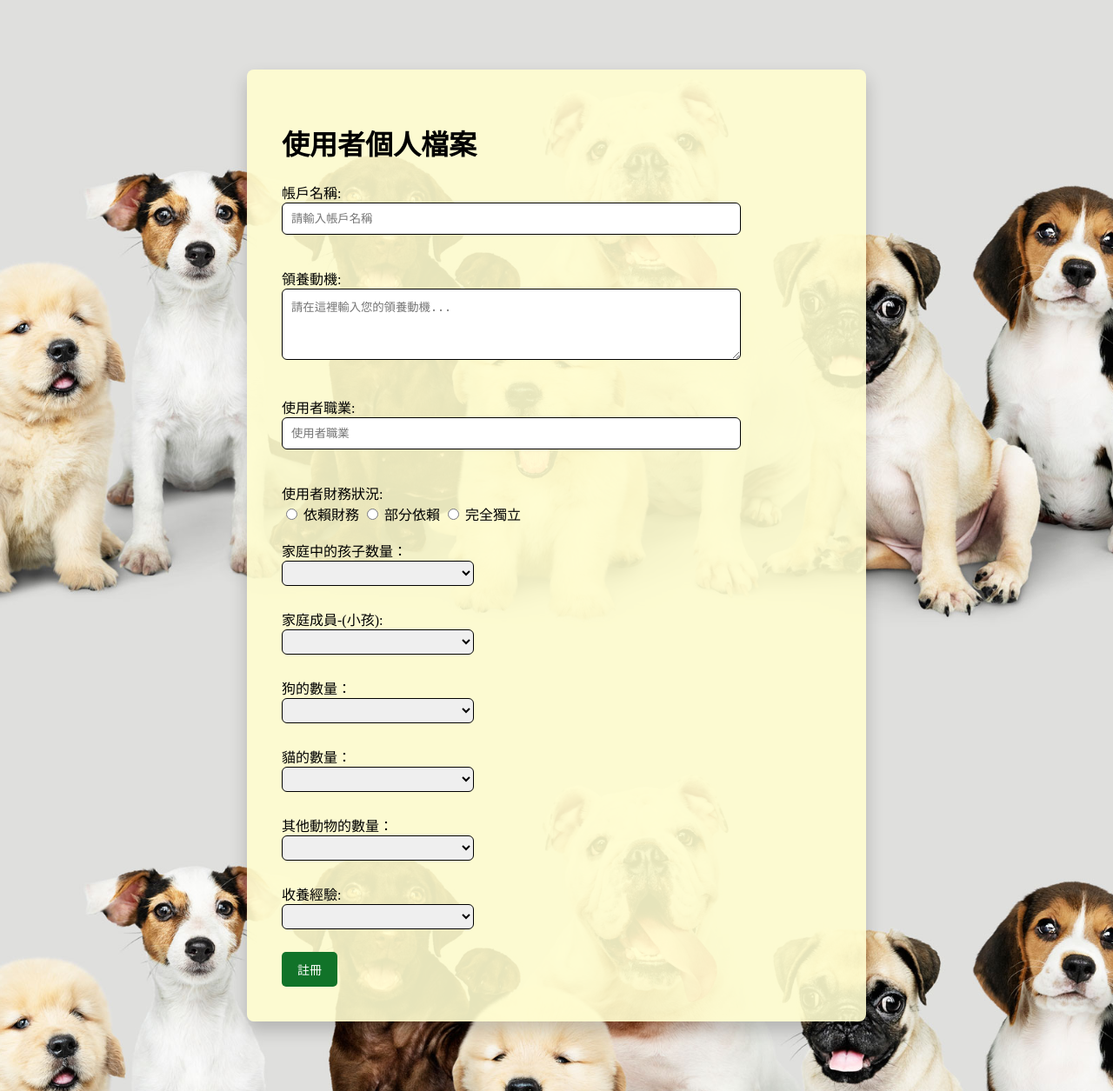
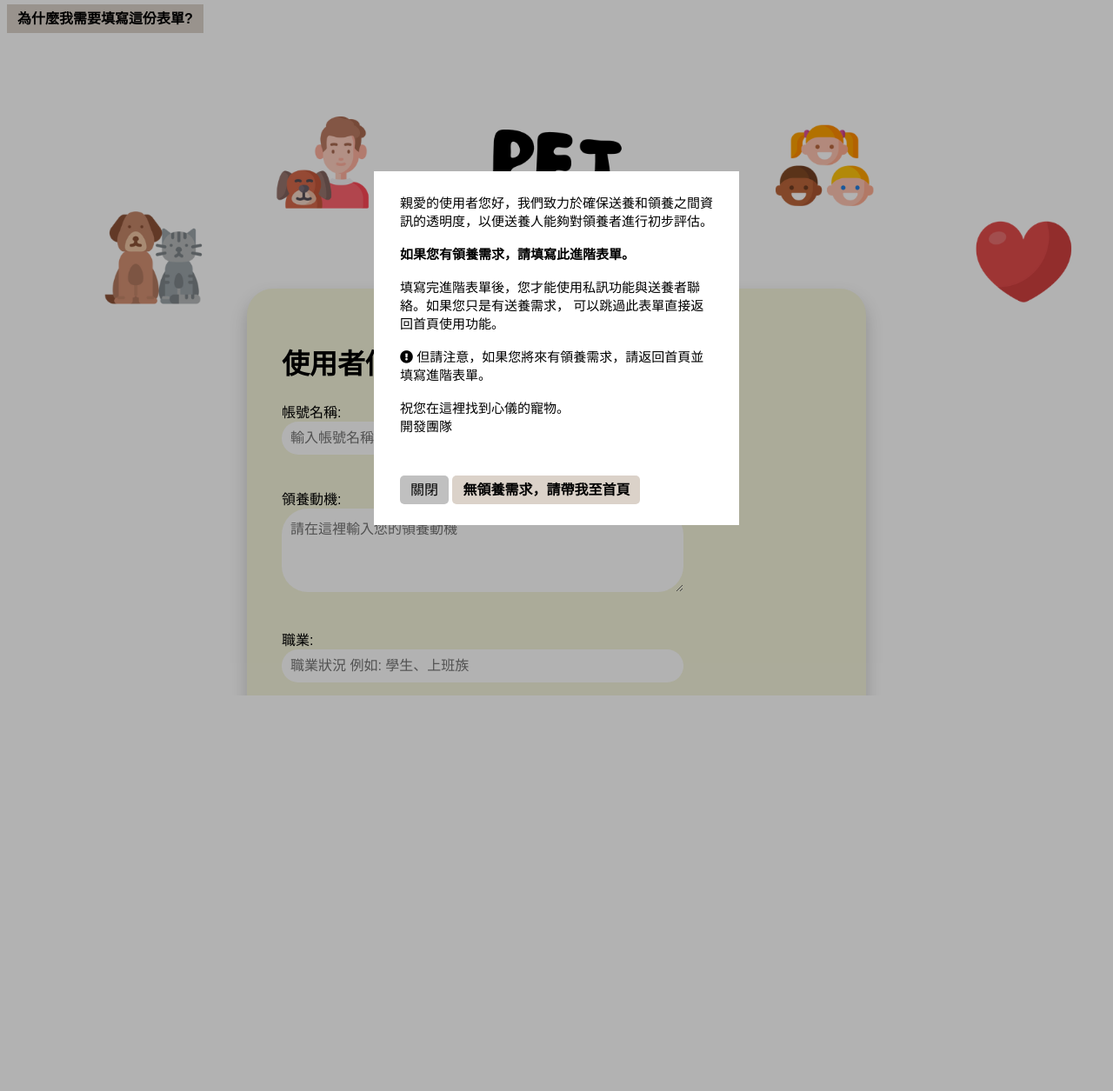
Before and after one commit to liuuu04/SA, a PHP site: page /profile.php in a window 1280 px wide. Shown: the whole page at 87% size. After the commit the page ends 800 px from the top, so only its background shows below. Run offline with PHP 8.4, Linux system fonts and the light colour scheme.

Commit message:
profile.php 可以用但有小需要修正的地方

```diff
--- a/profile.php
+++ b/profile.php
@@ -4,7 +4,8 @@
     <meta charset="UTF-8">
     <meta name="viewport" content="width=device-width, initial-scale=1.0">
     <title>Profile</title>
-    <link rel="stylesheet" href="stylesignup.css" />
+    <link rel="stylesheet" href="css/stylesignup.css" />
+    <link rel="stylesheet" href="https://cdnjs.cloudflare.com/ajax/libs/font-awesome/5.15.4/css/all.min.css">
 </head>
 <body>
 <?php
@@ -36,8 +37,8 @@
 
     if ($result1) {
         echo "<div class='form'>
-        <h3>You are registered successfully.</h3>
-        <br/>Click here to start <a href='index.php'>Login</a></div>";
+        <h3>填寫成功</h3>
+        <br/>點擊前往 <a href='login.php'>登入</a></div>";
     } else {
         echo "Error: " . mysqli_error($conn); // Display error message if query fails
     }
@@ -47,46 +48,60 @@
 
 
 ?>
+<label class="btn3" for="modal-flag">為什麼我需要填寫這份表單?</label>
 
+    <input id="modal-flag" type="checkbox" />
+    <div class="my-modal-container">
+        <div class="my-modal">
+           <p> 親愛的使用者您好，我們致力於確保送養和領養之間資訊的透明度，以便送養人能夠對領養者進行初步評估。<br><br>
+           <span>如果您有領養需求，請填寫此進階表單。</span><br><br>填寫完進階表單後，您才能使用私訊功能與送養者聯絡。如果您只是有送養需求，
+            可以跳過此表單直接返回首頁使用功能。<br><br><i class="fas fa-exclamation-circle text-danger mr-2"></i> 但請注意，如果您將來有領養需求，請返回首頁並填寫進階表單。
+            <br><br>祝您在這裡找到心儀的寵物。
+            <br>開發團隊</p>
+            <label class="btn" for="modal-flag">關閉</label>
+            <a href="index.php" style="color: #000;text-decoration: none;"><label class="btn2">無領養需求，請帶我至首頁</label></a>
+        </div>
+    </div>
 <div id="form">
 <h1 id="heading">使用者個人檔案</h1>
-<form name="form" action="" method="post">
+<form name="form" action="" method="post" accept-charset="UTF-8">
 
-<label>帳戶名稱:</label><br>
-<input type="text" name="identify" placeholder="請輸入帳戶名稱" required/><br><br>
+<label>帳號名稱:</label><br>
+<input type="text" name="identify" placeholder="輸入帳號名稱"  required/><br><br>
 
 <label for="message">領養動機:</label><br>
-<textarea type= "message" id="message" name="motivation" rows="4" cols="50"placeholder="請在這裡輸入您的領養動機..." required>
+<textarea type= "message" id="message" name="motivation" rows="4" cols="50"placeholder="請在這裡輸入您的領養動機" required>
 </textarea><br><br>
 
-<label>使用者職業:</label><br>
-<input type="text" name="job" placeholder="使用者職業" required/><br><br>
+<label>職業:</label><br>
+<input type="text" name="job" placeholder="職業狀況 例如: 學生、上班族" required/><br><br>
 
 
-<label>使用者財務狀況:</label><br>
-<input type="radio" id="dependent" name="economic" value="dependent" required>
-<label for="dependent">依賴財務</label>
-<input type="radio" id="half dependent" name="economic" value="half dependent" required>
-<label for="half dependent">部分依賴</label>
-<input type="radio" id="fully independent" name="economic" value="fully independent" required>
-<label for="fully independent">完全獨立</label><br><br>
+<label>財務狀況: 月收入狀況約</label><br>
+<select  id="family_kid" name="economic">
+    <option value="0"></option>
+    <option value="1">0~一萬元區間</option>
+    <option value="2">一萬~三萬區間</option>
+    <option value="3">三萬~五萬(含)</option>
+    <option value="4">五萬元以上</option>
+    </select> <br> <br>
 
 
 
 
-<label for="family_kid">家庭中的孩子数量：</label><br>
+<label for="family_kid">家庭成員-(小孩):</label><br>
   <select  id="family_kid" name="family_kid">
-    <option value="0"></option>
+    <option value="0">0 位</option>
     <option value="1">1 位</option>
     <option value="2">2 位</option>
     <option value="3">3 位</option>
     <option value="4">4 位</option>
-    <option value="5">5次或更多</option>
+    <option value="5">5位或更多</option>
     </select> <br> <br>
 
-  <label for="family_roomate">家庭成員-(小孩): </label><br>
+  <label for="family_roomate">家庭成員-(同住者): </label><br>
   <select id="family_roomate" name="family_roomate">
-  <option value="0"></option>
+    <option value="0">0 位</option>
     <option value="1">1 位</option>
     <option value="2">2 位</option>
     <option value="3">3 位</option>
@@ -94,48 +109,242 @@
     <option value="5">5次或更多</option>
   </select> <br><br>
 
-  <label for="family_dog">狗的數量： </label><br>
+  <label for="family_dog">寵物狗的數量： </label><br>
   <select id="family_dog" name="family_dog">
-  <option value="0"></option>
+  <option value="0">0 隻</option>
     <option value="1">1 隻</option>
     <option value="2">2 隻</option>
     <option value="3">3 隻</option>
     <option value="4">4 隻</option>
-    <option value="5">5次或更多</option>
+    <option value="5">5隻或更多</option>
   </select> <br><br>
 
-  <label for="family_cat">貓的數量：</label><br>
+  <label for="family_cat">寵物貓的數量：</label><br>
   <select id="family_cat" name="family_cat">
-  <option value="0"></option>
+  <option value="0">0 隻</option>
     <option value="1">1 隻</option>
     <option value="2">2 隻</option>
     <option value="3">3 隻</option>
     <option value="4">4 隻</option>
-    <option value="5">5次或更多</option>
+    <option value="5">5隻或更多</option>
   </select> <br><br>
 
-  <label for="family_other">其他動物的數量： </label><br>
+  <label for="family_other">其他寵物的數量： </label><br>
   <select id="family_other" name="family_other">
-    <option value="0"></option>
+    <option value="0">0 隻</option>
     <option value="1">1 隻</option>
     <option value="2">2 隻</option>
     <option value="3">3 隻</option>
     <option value="4">4 隻</option>
-    <option value="5">5次或更多</option>
+    <option value="5">5隻或更多</option>
   </select> <br><br>
 
-  <label for="experience">收養經驗: </label><br>
+  <label for="experience">領養經驗: </label><br>
   <select id="experience" name="experience">
-    <option value="0"></option>
+    <option value="0">0 次</option>
     <option value="1">1次 </option>
     <option value="2">2次</option>
     <option value="3">3次或更多</option>
   </select> <br><br>
 
-  <input type="submit" id="btn" name="submit" value="註冊" />
+  <input type="submit" id="btn" name="submit" value="提交" />
 
 </form>
 
+<style>
+
+body {
+    background: url("images/bgpet.png") no-repeat -30px -60px fixed;
+      background-size: cover;
+      font-family: "cursive", sans-serif;
+
+    }
+
+  #form {
+    background-color: #f5f5dc;
+    width: 50%; /* Adjusted width */
+    border-radius: 30px;
+    margin: 80px auto;
+    padding: 40px;
+    box-shadow: 0 10px 20px rgba(0, 0, 0, 0.2);
+    margin-top: 300px;
+
+  }
+
+  #btn {
+    color: #000;
+    background-color: #DBD2C9;
+    padding: 10px 18px;
+    font-size: 14px;
+    border-radius: 5px;
+    border: none;
+    cursor: pointer;
+    transition: background-color 0.3s ease;
+    font-weight: 800;
+  }
+
+  #btn:hover {
+    color: #fff;
+    background-color: #b8a692; /* Darken the background on hover */
+  }
+
+  .pet-photo {
+    display: flex;
+    justify-content: space-around; /* Arrange pet photos evenly */
+    margin-bottom: 30px; /* Add some space between the pet photos */
+  }
+
+  .pet-photo img {
+    border-radius: 50%; /* Make the pet photos circular */
+    border: 4px solid #fff; /* Add a white border around the pet photos */
+    box-shadow: 0 5px 10px rgba(0, 0, 0, 0.1); /* Soft shadow */
+    transition: transform 0.3s ease; /* Smooth transition */
+  }
+
+  .pet-photo img:hover {
+    transform: scale(1.1); /* Zoom in on hover */
+  }
+  .h1{
+    font-size: 25px;
+    font-family: "cursive", sans-serif;
+  }
+
+  #form input[type="text"],
+  #form textarea{
+    width: 70%;
+    padding: 10px;
+    margin-bottom: 20px;
+    border-radius: 30px;
+    border: none;
+    font-size: 16px;
+  }
+
+  #form input[type="text"],
+  #form textarea:focus{
+    outline: none;
+    border: none;
+    font-size: 16px;
+  }
+  #form select{
+    width: 35%;
+    padding: 5px;
+    margin-bottom: 8px;
+    border-radius: 30px;
+    border: none;
+    font-size: 16px;
+  }
+
+  #form select:focus{
+    outline:none;
+    border: none;
+  }
+
+  #form input[type="date"],
+  #form input[type="email"]
+  #form input[type="tel"]{
+    width: 70%;
+    padding: 10px;
+    margin-bottom: 20px;
+    border-radius: 30px;
+    border: none;
+    font-size: 16px;
+  }
+
+  #form input[type="date"],
+  #form input[type="email"]
+  #form input[type="tel"]:focus{
+    outline: none;
+    border: none;
+  }
+
+
+#form input[type="password"] {
+  width: 70%;
+  padding: 10px;
+  margin-bottom: 20px;
+  border-radius: 30px;
+  border: none;
+  font-size: 16px;
+}
+
+#form input[type="password"]:focus {
+ outline: none;
+  border: none;
+}
+
+
+.my-modal-container {
+            opacity: 0;
+            pointer-events: none;
+            width: 100vw;
+            height: 100vh;
+            position: fixed;
+            top: 0;
+            left: 0;
+            background-color: rgba(0, 0, 0, 0.3);
+            transition: opacity 0.2s linear;
+            display: flex;
+            align-items: center;
+            justify-content: center;
+        }
+        .my-modal {
+            background-color: #fff;
+            display: inline-block;
+            border-radius: 0px;
+            padding: 30px;
+            max-width: 360px;
+        }
+        .my-modal p{
+          font-size: 15px;
+          margin-bottom: 50px;
+          margin-top: -5px;
+        }
+
+        .my-modal span{
+          font-weight: 600;
+        }
+
+        .my-modal i{
+          font-size: 15px;
+        }
+
+        .btn {
+            border-radius: 5px;
+            padding: 8px 12px;
+            background-color: silver;
+            font-weight: 400;
+        }
+
+        .btn2 {
+            border-radius: 5px;
+            padding: 8px 12px;
+            background-color: #dbd2c9;
+            font-weight: 600;
+        }
+
+        .btn3 {
+            border-radius: 0px;
+            padding: 8px 12px;
+            background-color: #dbd2c9;
+            font-weight: 600;
+
+        }
+        #modal-flag {
+            display: none;
+        }
+        #modal-flag:checked + .my-modal-container {
+            opacity: 1;
+            pointer-events: unset;
+        }
+
+</style>
+
+<script>
+
+        window.onload = function() {
+            document.getElementById("modal-flag").checked = true;
+        };
+    </script>
 
 <?php } ?>
 
```
